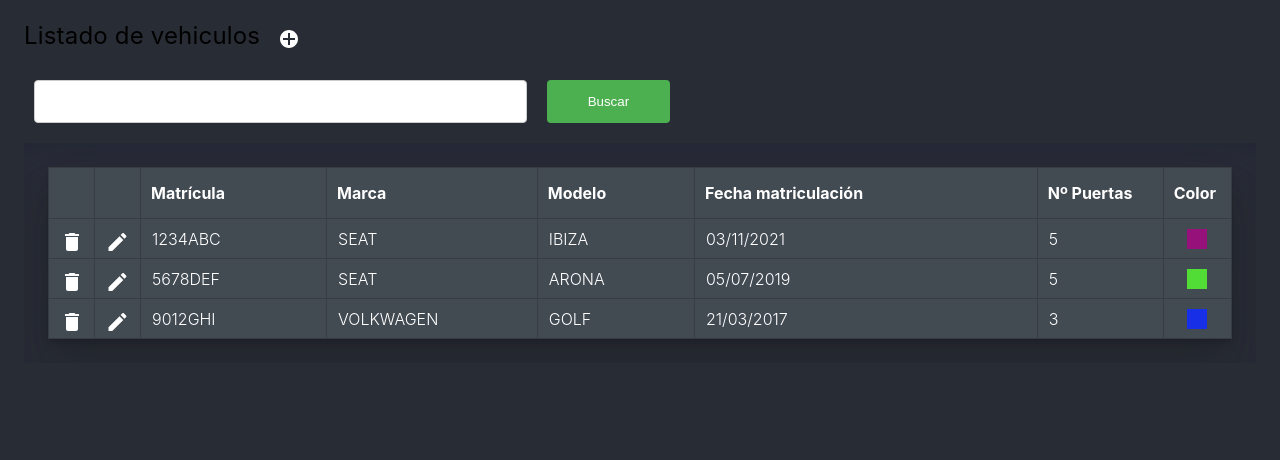
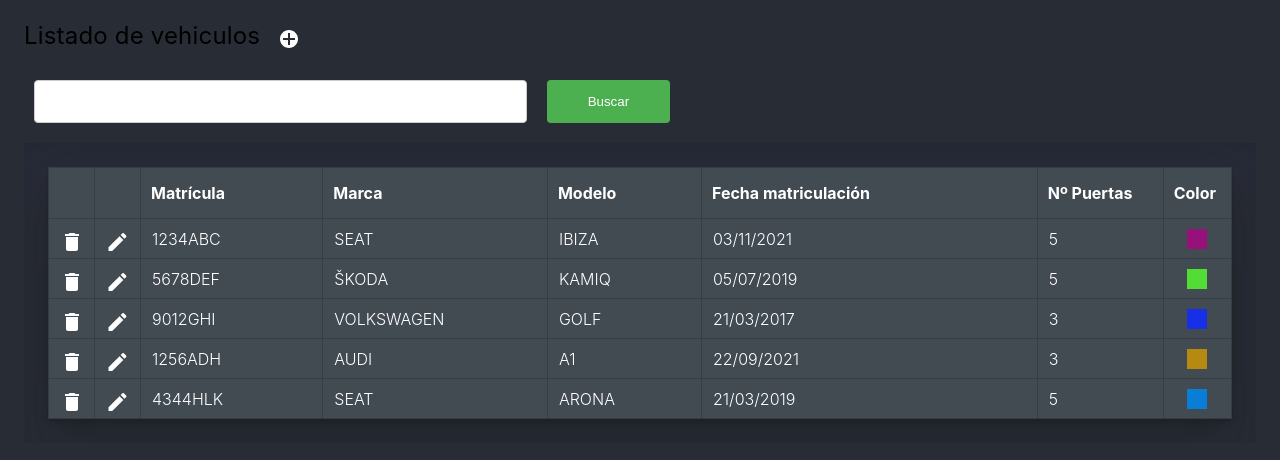
Before and after one commit to MiguelHonrubia/SeatCodeTest, a React (Create React App) app in the folder react-code-test/: page / in a window 1280 px wide. Shown: the top 460 px of the page. Built offline with nearby package versions, Linux system fonts and the light colour scheme; data requests are answered from the project's data file.

Commit message:
modified post and put car

```diff
--- a/react-code-test/src/domain/assets/db/db.json
+++ b/react-code-test/src/domain/assets/db/db.json
@@ -4,9 +4,9 @@
       "id": 1,
       "registration": "1234ABC",
       "brandName": "seat",
-      "brandId": 1,
+      "brandId": 2,
       "modelName": "ibiza",
-      "modelId": 1,
+      "modelId": 5,
       "color": "#97117a",
       "registrationDate": "2021-11-03",
       "doors": 5
@@ -14,10 +14,10 @@
     {
       "id": 2,
       "registration": "5678def",
-      "brandName": "seat",
-      "brandId": 1,
-      "modelName": "arona",
-      "modelId": 2,
+      "brandName": "Škoda",
+      "brandId": 5,
+      "modelName": "Kamiq",
+      "modelId": 10,
       "color": "#52dd36",
       "registrationDate": "2019-07-05",
       "doors": 5
@@ -25,13 +25,35 @@
     {
       "id": 3,
       "registration": "9012ghi",
-      "brandName": "volkwagen",
+      "brandName": "volkswagen",
       "brandId": 2,
       "modelName": "golf",
       "modelId": 3,
       "color": "#172fe6",
       "registrationDate": "2017-03-21",
       "doors": 3
+    },
+    {
+      "registration": "1256ADH",
+      "registrationDate": "2021-09-22",
+      "brandId": 9,
+      "modelId": 7,
+      "color": "#b68a11",
+      "doors": 3,
+      "brandName": "Audi",
+      "modelName": "A1",
+      "id": 4
+    },
+    {
+      "registration": "4344HLK",
+      "registrationDate": "2019-03-21",
+      "brandId": 1,
+      "modelId": 2,
+      "color": "#097ed7",
+      "doors": 5,
+      "brandName": "Seat",
+      "modelName": "Arona",
+      "id": 5
     }
   ],
   "brands": [
@@ -41,7 +63,35 @@
     },
     {
       "id": 2,
-      "name": "Volkwagen"
+      "name": "Volkswagen"
+    },
+    {
+      "id": 3,
+      "name": "Cupra"
+    },
+    {
+      "id": 4,
+      "name": "Porsche"
+    },
+    {
+      "id": 5,
+      "name": "Škoda"
+    },
+    {
+      "id": 6,
+      "name": "Bentley"
+    },
+    {
+      "id": 7,
+      "name": "Bugatti"
+    },
+    {
+      "id": 8,
+      "name": "Laborghini"
+    },
+    {
+      "id": 9,
+      "name": "Audi"
     }
   ],
   "models": [
@@ -59,6 +109,61 @@
       "id": 3,
       "brandId": 2,
       "name": "Golf"
+    },
+    {
+      "id": 4,
+      "brandId": 1,
+      "name": "Ateca"
+    },
+    {
+      "id": 5,
+      "brandId": 2,
+      "name": "Polo"
+    },
+    {
+      "id": 6,
+      "brandId": 2,
+      "name": "T-Cross"
+    },
+    {
+      "id": 7,
+      "brandId": 9,
+      "name": "A1"
+    },
+    {
+      "id": 8,
+      "brandId": 9,
+      "name": "e-tron GT"
+    },
+    {
+      "id": 9,
+      "brandId": 5,
+      "name": "Karoq"
+    },
+    {
+      "id": 10,
+      "brandId": 5,
+      "name": "Kamiq"
+    },
+    {
+      "id": 11,
+      "brandId": 6,
+      "name": "CONTINENTAL GT MULLINER"
+    },
+    {
+      "id": 12,
+      "brandId": 6,
+      "name": "BENTAYGA HYBRID"
+    },
+    {
+      "id": 13,
+      "brandId": 4,
+      "name": "Cayenne"
+    },
+    {
+      "id": 14,
+      "brandId": 4,
+      "name": "Macan"
     }
   ]
 }
--- a/react-code-test/src/domain/modules/car/list/CarList.tsx
+++ b/react-code-test/src/domain/modules/car/list/CarList.tsx
@@ -30,7 +30,6 @@ export const CarList: React.FC = () => {
     try {
       const response = await fetchCarDropDownValues();
       setDropDownValues(response);
-      console.log(response);
     } catch {
       showSnackbar({
         type: "error",
@@ -90,14 +89,16 @@ export const CarList: React.FC = () => {
 
   const onSubmitCar = async (values, editCar) => {
     try {
-      console.log("values", values);
-      editCar ? await putCarProvider(values) : await postCarProvider(values);
+      editCar
+        ? await putCarProvider(values, dropDownValues)
+        : await postCarProvider(values, dropDownValues);
       showSnackbar({
         type: "success",
         message: editCar
           ? "Vehiculo modificado correctamente"
           : "Vehiculo añadido correctamente",
       });
+      load(filters, sort);
     } catch {
       showSnackbar({
         type: "error",
@@ -137,7 +138,6 @@ export const CarList: React.FC = () => {
   CAR_LIST_KEYS[1].template = editCustomTemplate;
 
   const updateData = async (sortAux: sortType) => {
-    console.log("entro a ordenar", sortAux);
     await load(filters, sortAux);
   };
 
--- a/react-code-test/src/infraestructure/core/maps/cars.ts
+++ b/react-code-test/src/infraestructure/core/maps/cars.ts
@@ -14,10 +14,12 @@ export const mapCarsTypeApiToFront = (cars?: any[]): any[] => {
   return mappedCars;
 };
 
-export const mapCarTypeFrontToApi = (car: CarFrontType) => {
+export const mapCarTypeFrontToApi = (car: CarFrontType, dropDownValues) => {
   return {
     ...car,
     registrationDate: formatDateToApi(car.registrationDate),
+    brandName: dropDownValues["brands"].find((x) => x.id === car.brandId)?.name,
+    modelName: dropDownValues["models"].find((x) => x.id === car.modelId)?.name,
   };
 };
 
--- a/react-code-test/src/infraestructure/data/providers/cars.ts
+++ b/react-code-test/src/infraestructure/data/providers/cars.ts
@@ -17,9 +17,12 @@ import {
 export const getCarsProvider = async (filters?: any, sort?: sortType) =>
   mapCarsTypeApiToFront(await getCars(filters, sort));
 
-export const postCarProvider = (body: any) =>
-  postCar(mapCarTypeFrontToApi(body));
-export const putCarProvider = (body: any) => putCar(mapCarTypeFrontToApi(body));
+export const postCarProvider = (body: any, dropDownValues) =>
+  postCar(mapCarTypeFrontToApi(body, dropDownValues));
+
+export const putCarProvider = (body: any, dropDownValues) =>
+  putCar(mapCarTypeFrontToApi(body, dropDownValues));
+
 export const patchCarProvider = (body: any) => {
   const carId = body.id;
   delete body.id;
```
Also changed, not shown: 1 other file (tests, documents, lock files or other folders).
